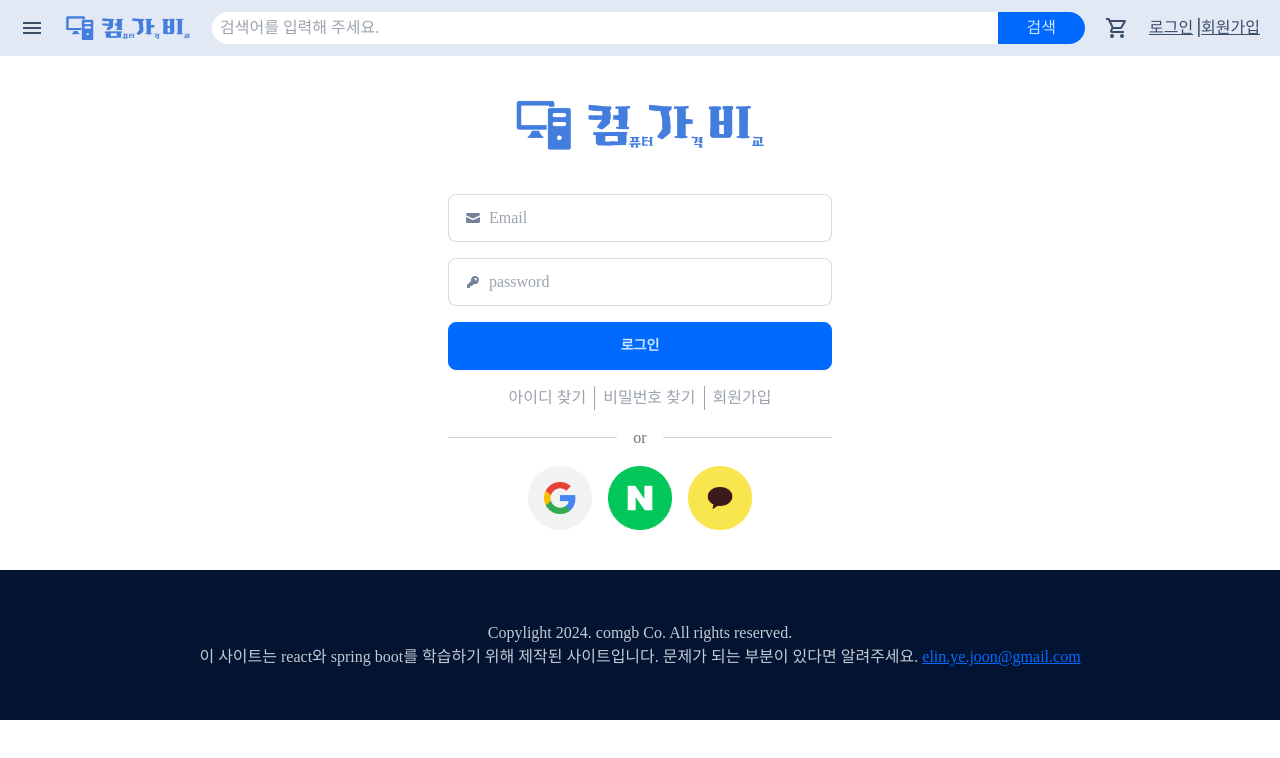
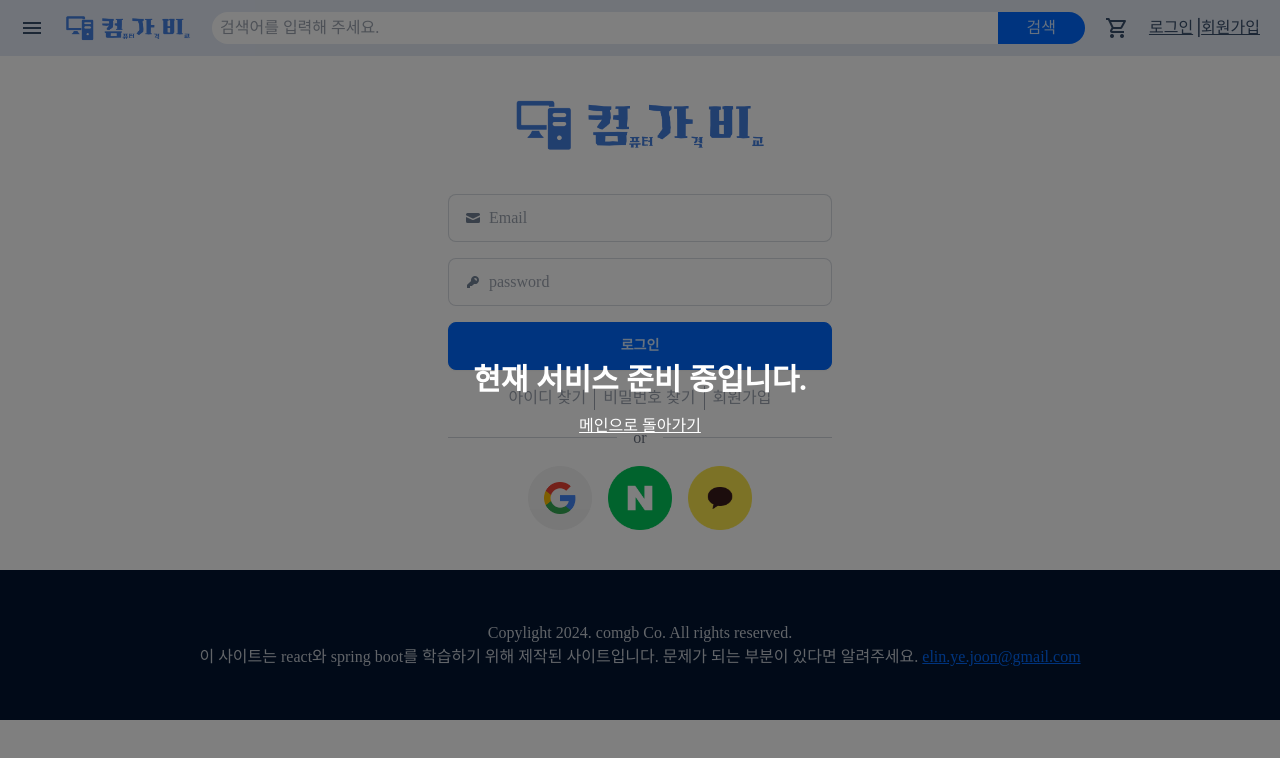
Before and after one commit to comgb/comgabi-front-end, a React (Create React App) app in the folder comgabi/: page /login in a window 1280 px wide. Shown: the top 758 px of the page. Built offline with nearby package versions, Linux system fonts and the light colour scheme; a web font is replaced by a local one.

Commit message:
UPDATE
서비스 준비 중 알림 추가

```diff
--- a/comgabi/src/layout/HeaderMenuBar.js
+++ b/comgabi/src/layout/HeaderMenuBar.js
@@ -9,6 +9,8 @@ function HeaderMenuBar() {
   const toggleMenu = () => {
     setIsOpen(!isOpen);
   };
+
+  const [showAlert, setShowAlert] = useState(false);
 
   useEffect(() => {
     const mediaQuery = window.matchMedia("(max-width: 768px)");
@@ -79,11 +81,15 @@ function HeaderMenuBar() {
           </button>
         </form>
         <div className="ml-5 mr-5 flex items-center">
-          <Link to="/shopping-cart" className="flex items-center">
+          <button
+            className="flex items-center"
+            onClick={() => setShowAlert(true)}
+          >
             <span className="material-symbols-outlined text-base-content">
               shopping_cart
             </span>
-          </Link>
+          </button>
+
           <p className="ml-5 text-base-content flex items-center">
             {!isMobile ? (
               <div className="whitespace-nowrap">
@@ -113,6 +119,32 @@ function HeaderMenuBar() {
           <Link to="/sign_up">회원가입</Link>
         </div>
       </header>
+      <div className="fixed inset-0 flex items-center justify-center z-50 w-auto place-self-center">
+        {showAlert && (
+          <div role="alert" className="alert alert-info">
+            <svg
+              xmlns="http://www.w3.org/2000/svg"
+              fill="none"
+              viewBox="0 0 24 24"
+              className="h-6 w-6 shrink-0 stroke-current"
+            >
+              <path
+                strokeLinecap="round"
+                strokeLinejoin="round"
+                strokeWidth="2"
+                d="M13 16h-1v-4h-1m1-4h.01M21 12a9 9 0 11-18 0 9 9 0 0118 0z"
+              ></path>
+            </svg>
+            <span>현재 서비스 준비 중입니다.</span>
+            <button
+              className="btn btn-sm btn-ghost"
+              onClick={() => setShowAlert(false)}
+            >
+              닫기
+            </button>
+          </div>
+        )}
+      </div>
     </>
   );
 }
--- a/comgabi/src/login/LoginPage.js
+++ b/comgabi/src/login/LoginPage.js
@@ -9,6 +9,15 @@ function LoginPage() {
   };
 
   return (
+    <>
+      <div className="fixed inset-0 bg-black bg-opacity-50 flex justify-center items-center z-50 flex-col">
+        <h1 className="font-bold text-3xl text-white mb-4">
+          현재 서비스 준비 중입니다.
+        </h1>
+        <Link to="/" className="text-white font underline">
+          메인으로 돌아가기
+        </Link>
+      </div>
       <div className="flex flex-col">
         <Link to="/">
           <img
@@ -80,7 +89,11 @@ function LoginPage() {
             src="img/btnG_아이콘원형.png"
             alt="naver"
           />
-        <img className="aspect-square w-16" src="img/i_kakao.png" alt="naver" />
+          <img
+            className="aspect-square w-16"
+            src="img/i_kakao.png"
+            alt="naver"
+          />
         </div>
 
         {showToast && (
@@ -148,6 +161,7 @@ function LoginPage() {
           </div>
         )}
       </div>
+    </>
   );
 }
 
--- a/comgabi/src/login/SignUpPage.js
+++ b/comgabi/src/login/SignUpPage.js
@@ -3,6 +3,15 @@ import { Link } from "react-router-dom";
 
 function SignUpPage() {
   return (
+    <>
+      <div className="fixed inset-0 bg-black bg-opacity-50 flex justify-center items-center z-50 flex-col">
+        <h1 className="font-bold text-3xl text-white mb-4">
+          현재 서비스 준비 중입니다.
+        </h1>
+        <Link to="/" className="text-white font underline">
+          메인으로 돌아가기
+        </Link>
+      </div>
       <div className="flex flex-col">
         <div className="flex gap-4 my-6 self-center">
           <Link to="/">
@@ -27,6 +36,7 @@ function SignUpPage() {
           <button>이메일로 회원가입</button>
         </Link>
       </div>
+    </>
   );
 }
 
--- a/comgabi/src/mainpage/News.js
+++ b/comgabi/src/mainpage/News.js
@@ -55,24 +55,12 @@ const News = () => {
       <div className="p-6 border w-[30%] max-md:w-[100%] border-gray-300 rounded-lg">
         <h2 className="text-2xl font-bold mb-4">유튜브</h2>
         <div className="grid grid-rows-2 gap-6">
-          <iframe
-            className="aspect-video w-[100%]"
-            src="https://www.youtube.com/embed/NMjhjrBIrG8?si=nwbgH35T3h7gsYO5"
-            title="YouTube video player"
-            frameborder="0"
-            allow="accelerometer; autoplay; clipboard-write; encrypted-media; gyroscope; picture-in-picture; web-share"
-            referrerpolicy="strict-origin-when-cross-origin"
-            allowfullscreen
-          ></iframe>
-          <iframe
-            className="aspect-video w-[100%]"
-            src="https://www.youtube.com/embed/NMjhjrBIrG8?si=nwbgH35T3h7gsYO5"
-            title="YouTube video player"
-            frameborder="0"
-            allow="accelerometer; autoplay; clipboard-write; encrypted-media; gyroscope; picture-in-picture; web-share"
-            referrerpolicy="strict-origin-when-cross-origin"
-            allowfullscreen
-          ></iframe>
+          <div className="aspect-video skeleton w-full content-center text-center">
+            현재 서비스 준비 중입니다.
+          </div>
+          <div className="aspect-video skeleton w-full content-center text-center">
+            현재 서비스 준비 중입니다.
+          </div>
         </div>
       </div>
     </article>
```
Lines whose indentation alone changed are shown as unchanged.
